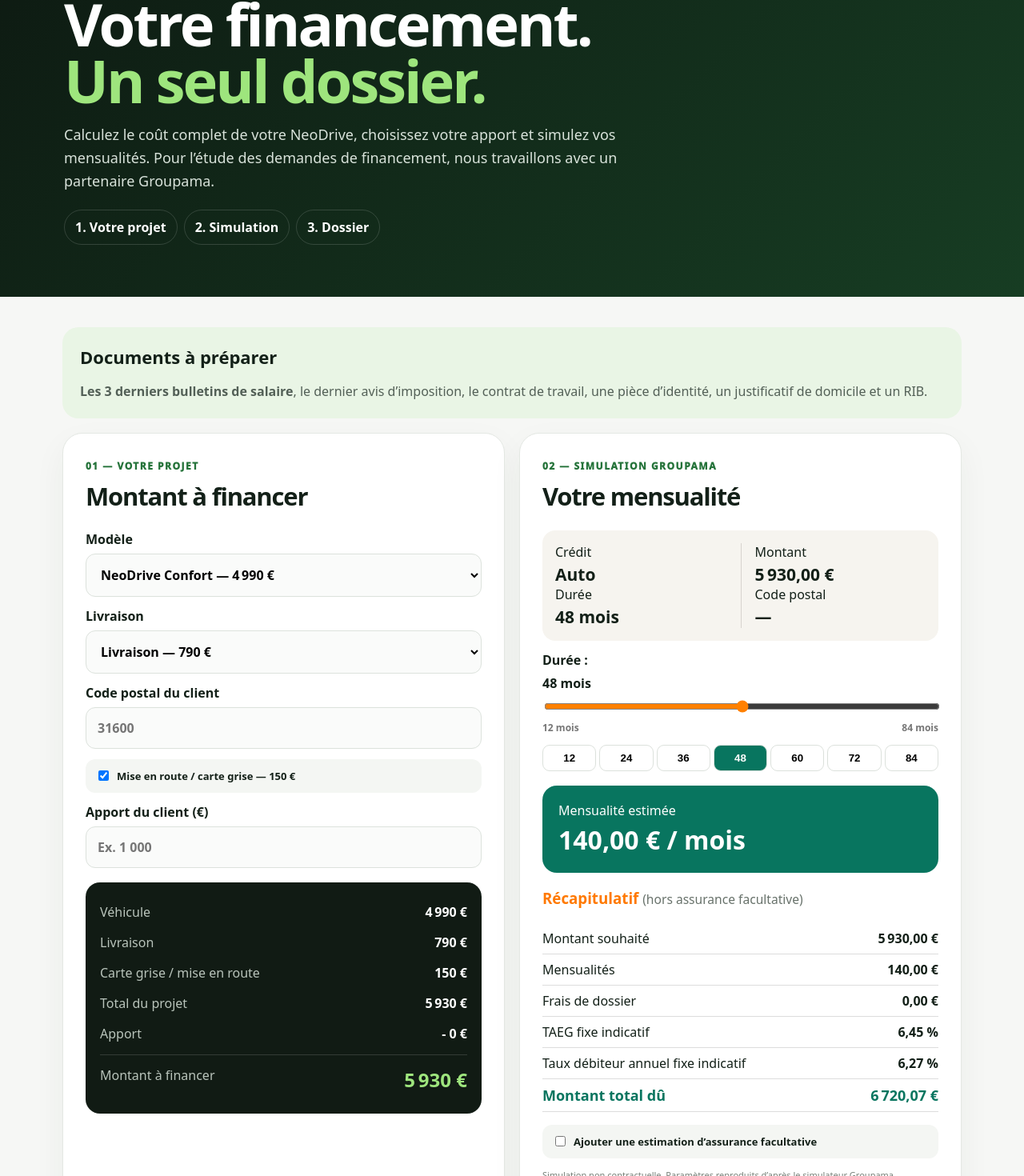
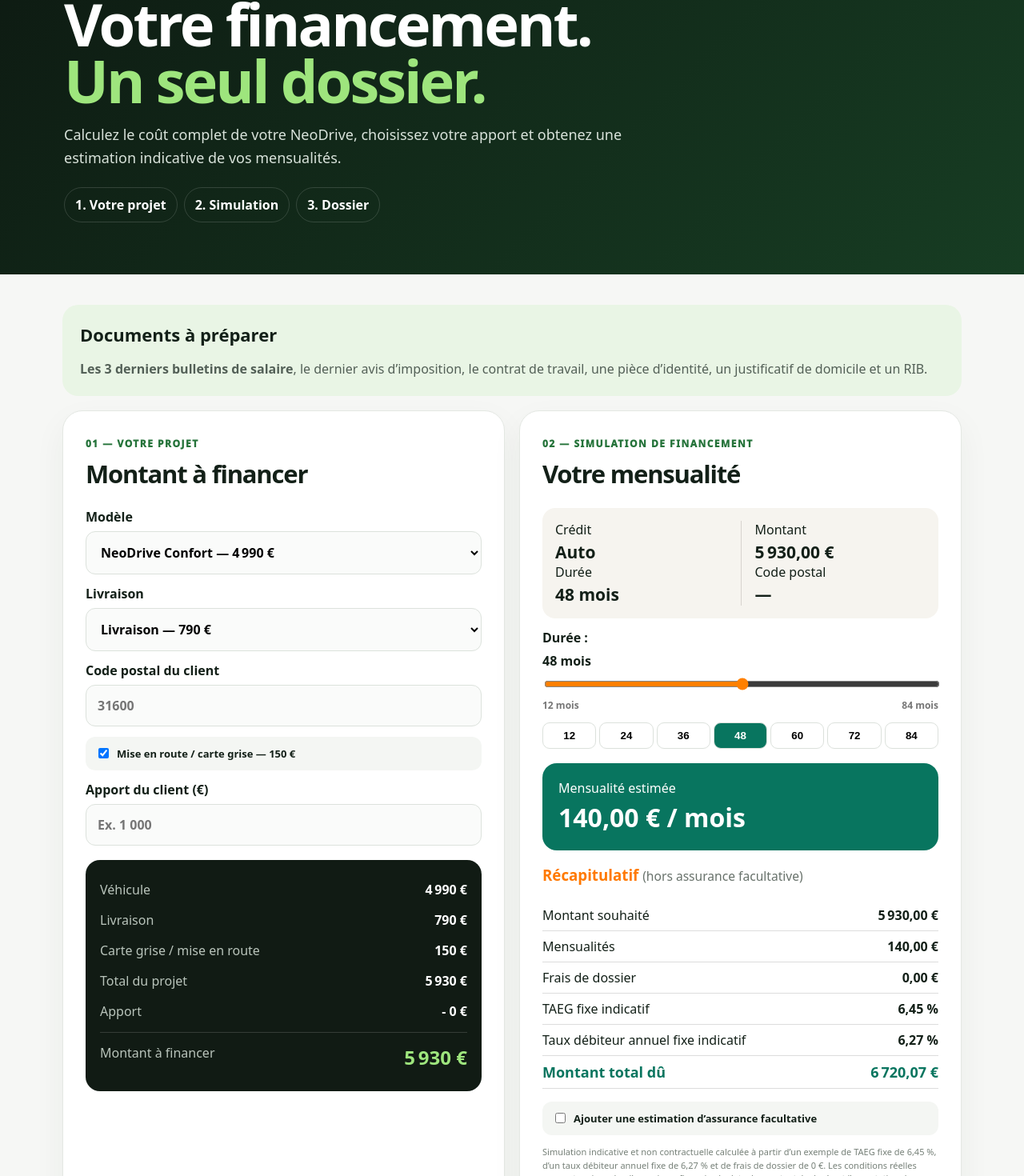
Before and after one commit to khelifamansour/neodrive-site, a Next.js app: page /financement in a window 1280 px wide. Shown: the part 310-1780 px from the top of the page at 80% size. Built offline with nearby package versions, Linux system fonts and the light colour scheme; no server answers.

Commit message:
Remove Groupama references from financing simulator

```diff
--- a/app/financement/page.tsx
+++ b/app/financement/page.tsx
@@ -25,7 +25,7 @@ export default function Financement(){
  const mensualiteFinale=mensualite+(assurance?assuranceMois:0);
  const eligible=finance>=3000&&finance<=75000;
  return <main className="fin">
-  <section className="hero"><span>FINANCEMENT NEODRIVE</span><h1>Votre voiture.<br/>Votre financement.<br/><em>Un seul dossier.</em></h1><p>Calculez le coût complet de votre NeoDrive, choisissez votre apport et simulez vos mensualités. Pour l’étude des demandes de financement, nous travaillons avec un partenaire Groupama.</p><div className="steps"><b>1. Votre projet</b><b>2. Simulation</b><b>3. Dossier</b></div></section>
+  <section className="hero"><span>FINANCEMENT NEODRIVE</span><h1>Votre voiture.<br/>Votre financement.<br/><em>Un seul dossier.</em></h1><p>Calculez le coût complet de votre NeoDrive, choisissez votre apport et obtenez une estimation indicative de vos mensualités.</p><div className="steps"><b>1. Votre projet</b><b>2. Simulation</b><b>3. Dossier</b></div></section>
   <section className="wrap">
    <div className="notice"><strong>Documents à préparer</strong><p><b>Les 3 derniers bulletins de salaire</b>, le dernier avis d’imposition, le contrat de travail, une pièce d’identité, un justificatif de domicile et un RIB.</p></div>
    <div className="columns">
@@ -39,7 +39,7 @@ export default function Financement(){
      <div className="summary"><div><span>Véhicule</span><b>{versions[version].prix.toLocaleString("fr-FR")} €</b></div><div><span>Livraison</span><b>{livraison.toLocaleString("fr-FR")} €</b></div><div><span>Carte grise / mise en route</span><b>{cg?"150 €":"0 €"}</b></div><div><span>Total du projet</span><b>{total.toLocaleString("fr-FR")} €</b></div><div><span>Apport</span><b>- {apport.toLocaleString("fr-FR")} €</b></div><div className="big"><span>Montant à financer</span><b>{finance.toLocaleString("fr-FR")} €</b></div></div>
     </section>
 
-    <section className="card"><span className="eye">02 — SIMULATION GROUPAMA</span><h2>Votre mensualité</h2>
+    <section className="card"><span className="eye">02 — SIMULATION DE FINANCEMENT</span><h2>Votre mensualité</h2>
      <div className="loan"><div><span>Crédit</span><b>Auto</b></div><div><span>Montant</span><b>{eur(finance)} €</b></div><div><span>Durée</span><b>{duree} mois</b></div><div><span>Code postal</span><b>{cp||"—"}</b></div></div>
      <label>Durée : <b>{duree} mois</b><input className="range" type="range" min="12" max="84" value={duree} onChange={e=>setDuree(Number(e.target.value))}/><div className="ticks"><span>12 mois</span><span>84 mois</span></div></label>
      <div className="presets">{[12,24,36,48,60,72,84].map(x=><button type="button" key={x} className={x===duree?"active":""} onClick={()=>setDuree(x)}>{x}</button>)}</div>
@@ -47,8 +47,8 @@ export default function Financement(){
      <div className="recap"><h3>Récapitulatif <small>(hors assurance facultative)</small></h3><div><span>Montant souhaité</span><b>{eur(finance)} €</b></div><div><span>Mensualités</span><b>{eligible?`${eur(mensualite)} €`:"—"}</b></div><div><span>Frais de dossier</span><b>0,00 €</b></div><div><span>TAEG fixe indicatif</span><b>6,45 %</b></div><div><span>Taux débiteur annuel fixe indicatif</span><b>6,27 %</b></div><div className="green"><span>Montant total dû</span><b>{eligible?`${eur(totalDu)} €`:"—"}</b></div></div>
      <label className="check insurance"><input type="checkbox" checked={assurance} onChange={e=>setAssurance(e.target.checked)}/> Ajouter une estimation d’assurance facultative</label>
      {assurance&&<div className="recap"><h3>Assurance facultative — exemple</h3><div><span>Coût par mois</span><b>{eur(assuranceMois)} €</b></div><div><span>Coût total</span><b>{eur(coutAssurance)} €</b></div><div className="green"><span>Total dû avec assurance</span><b>{eur(totalDu+coutAssurance)} €</b></div></div>}
-     {!eligible&&<p className="warn">Le simulateur Auto Groupama communiqué prévoit actuellement un montant de 3 000 € à 75 000 €.</p>}
-     <p className="source">Simulation non contractuelle. Paramètres reproduits d’après le simulateur Groupama communiqué : TAEG 6,45 %, taux débiteur fixe 6,27 %, frais de dossier 0 €. Les conditions réelles peuvent varier selon la date, le montant, la durée et l’acceptation du dossier.</p>
+     {!eligible&&<p className="warn">La simulation est disponible pour un montant compris entre 3 000 € et 75 000 €.</p>}
+     <p className="source">Simulation indicative et non contractuelle calculée à partir d’un exemple de TAEG fixe de 6,45 %, d’un taux débiteur annuel fixe de 6,27 % et de frais de dossier de 0 €. Les conditions réelles peuvent varier selon l’organisme financier, la date, le montant, la durée et l’acceptation du dossier.</p>
     </section>
    </div>
 
```
